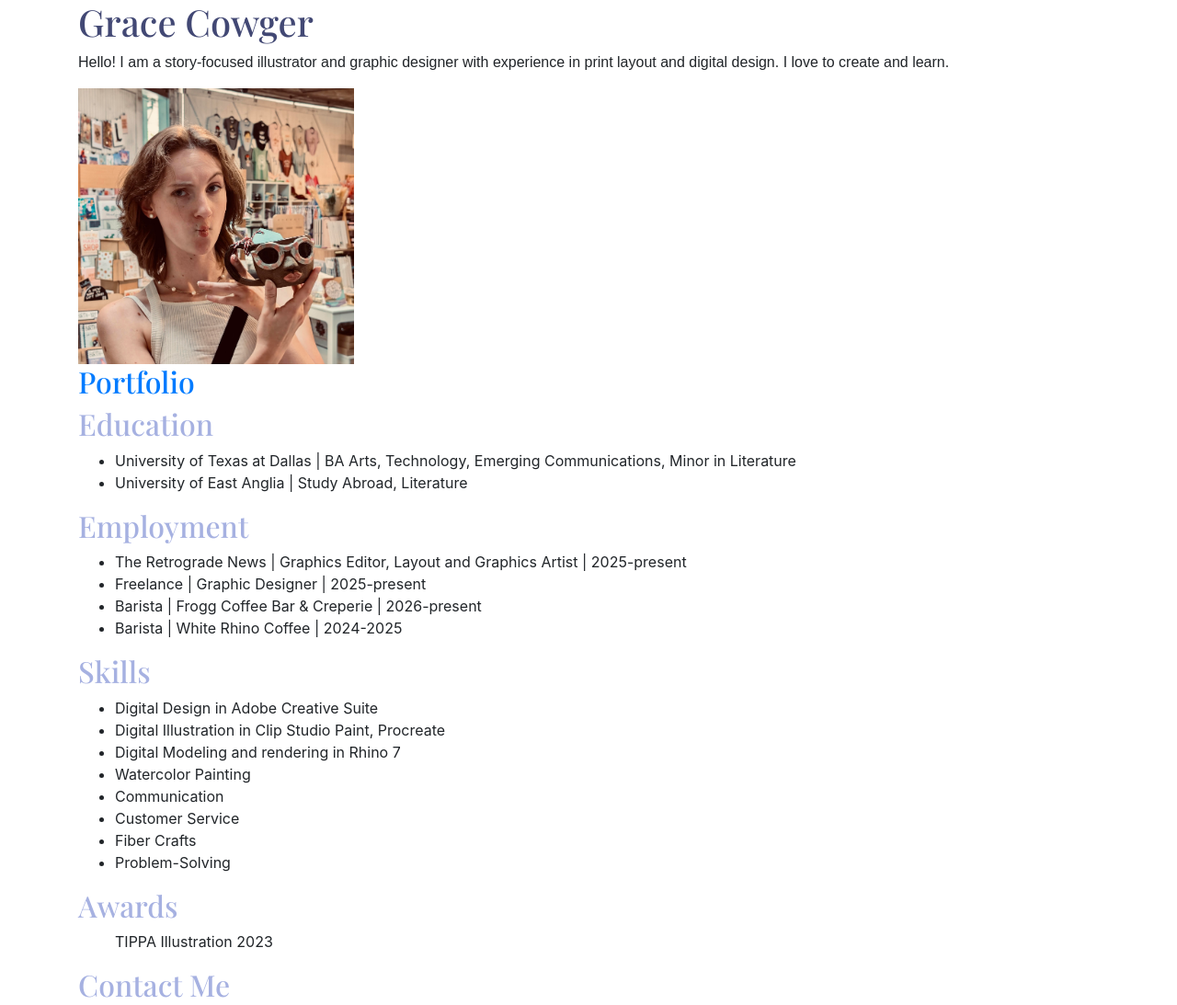
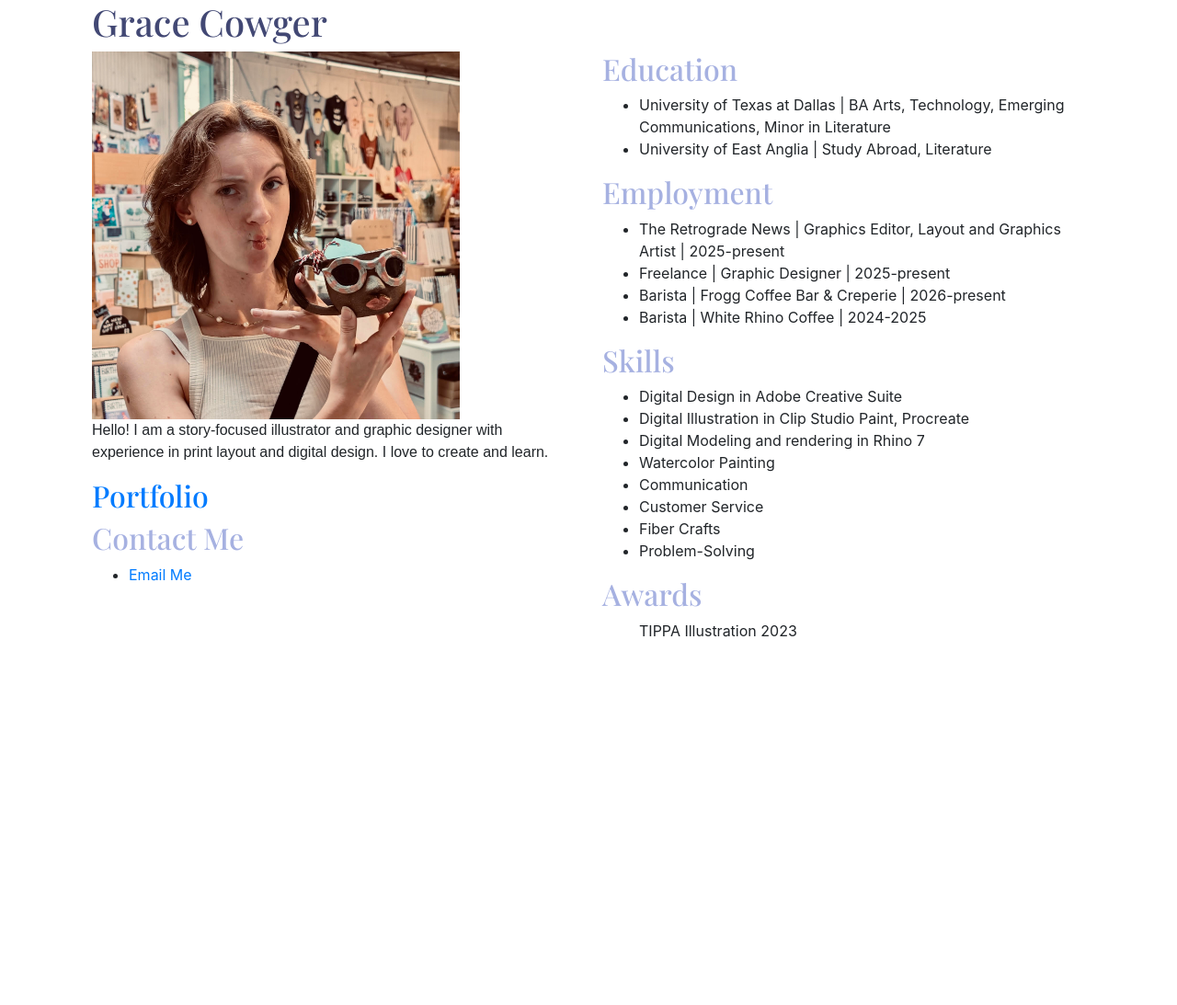
Before and after one commit to gcowger/gracecowgermidterm, a plain HTML site: page index.html in a window 1280 px wide. Shown: the top 1093 px of the page at 92% size. After the commit the page ends 800 px from the top, so only its background shows below. Drawn offline with nearby package versions, Linux system fonts and the light colour scheme; a web font is replaced by a local one.

Commit message:
image editing

```diff
--- a/index.html
+++ b/index.html
@@ -34,14 +34,23 @@
   <script type="module" src="https://cdn.jsdelivr.net/npm/bootstrap@6.0.0-alpha.1/dist/js/bootstrap.bundle.min.js" integrity="sha384-1a/pXj49ZQ1aHEmrJ+gMw1otqoVsYwlEnlD8mIfY2TV03r20Y0CN7uqx1tQogjPL" crossorigin="anonymous"></script>
 
   <div class= "container">
-<h1>Grace Cowger</h1>
-<p>Hello! I am a story-focused illustrator and graphic designer with experience in print layout and digital design. I love to create and learn.</p>
+  <div class="container">
+    <h1>Grace Cowger</h1>
 
-<img src="assets/img/me-silly.jpg" alt="Grace Cowger" width="300" height="auto">
+  <div class="row align-items-start">
+    <div class="col">
+      <img src="assets/img/me-silly.jpg" alt="Grace Cowger" width="400" height="auto">
+      <p>Hello! I am a story-focused illustrator and graphic designer with experience in print layout and digital design. I love to create and learn.</p>
+      <h2><a href="https://gracecowger.myportfolio.com/">Portfolio</a></h2>
+      <h2>Contact Me</h2>
+<ul>
+  <li><a href="mailto:gec220000@utdallas.edu">Email Me</a></li>
+</ul>
+    </div>
 
-<h2><a href="https://gracecowger.myportfolio.com/">Portfolio</a></h2>
 
-<h2>Education</h2>
+    <div class="col">
+      <h2>Education</h2>
 <ul>
   <li>University of Texas at Dallas | BA Arts, Technology, Emerging Communications, Minor in Literature</li>
   <li>University of East Anglia | Study Abroad, Literature</li>
@@ -69,11 +78,11 @@
 
   <h2>Awards</h2>
   <ul>TIPPA Illustration 2023</ul>
+    </div>
+  </div>
+</div>
 
-<h2>Contact Me</h2>
-<ul>
-  <li><a href="mailto:gec220000@utdallas.edu">Email Me</a></li>
-</ul>
+
 </div>
 </body>
 </html>
```
